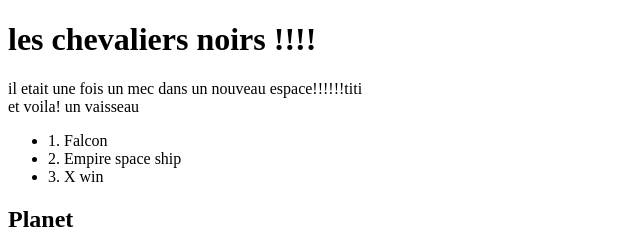
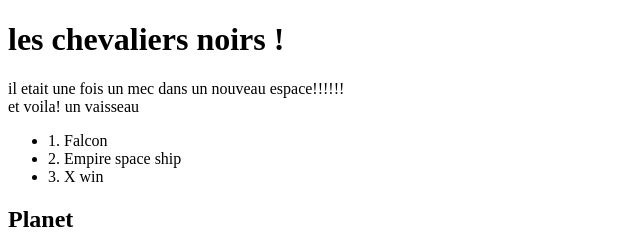
Before and after one commit to yerrochdi/formation-git, a plain HTML site: page index.html in a window 1280 px wide. Shown: the top 240 px of the page, 0-640 px from the left. Drawn offline with Linux system fonts and the light colour scheme.

Commit message:
fix:Nettoyage du code

```diff
--- a/index.html
+++ b/index.html
@@ -3,12 +3,12 @@
 <head>
     <meta charset="UTF-8">
     <meta name="viewport" content="width=device-width, initial-scale=1.0">
-    <title>Jedi nigth!!!!!</title>
+    <title>Jedi nigth!</title>
 </head>
 <body>
-<h1>les chevaliers noirs !!!!</h1>
+<h1>les chevaliers noirs !</h1>
 <div>
-    il etait une fois un mec dans un nouveau espace!!!!!!titi
+    il etait une fois un mec dans un nouveau espace!!!!!!
 </div>
 <div>
     et voila! un vaisseau
```
